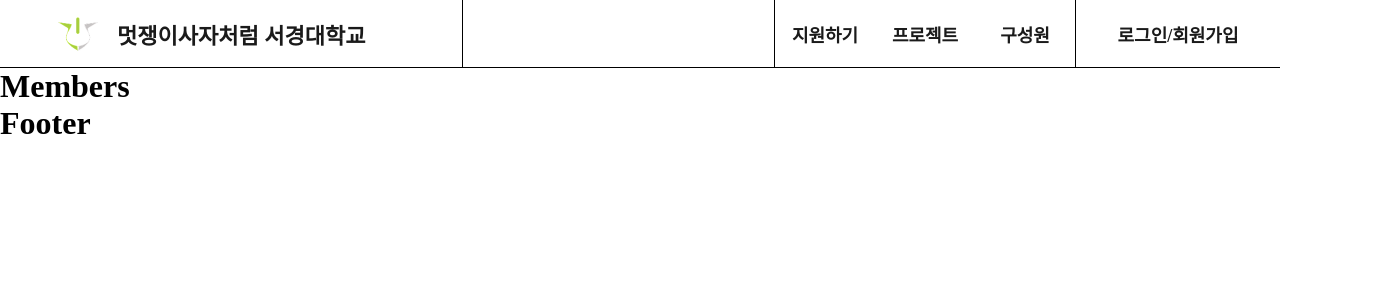
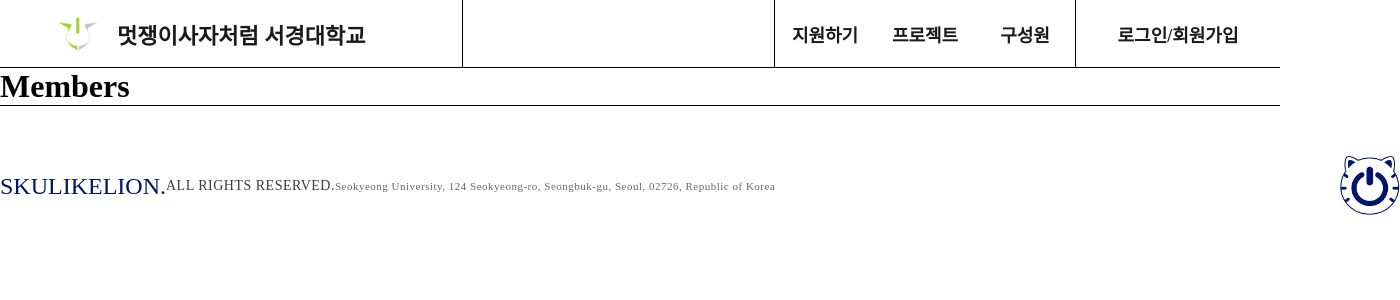
Before and after one commit to seungminng123/likelion14-homepage, a React (Vite) app: page / in a window 1280 px wide. Shown: the top 300 px of the page, 1400 px wide, since content can reach past the window. Built offline with nearby package versions, Linux system fonts and the light colour scheme.

Commit message:
:sparkles: Feat: 헤더 구현 및 푸터 레이아웃 작업 중

```diff
--- a/src/components/footer/Footer.jsx
+++ b/src/components/footer/Footer.jsx
@@ -1,7 +1,63 @@
+import styled from "styled-components";
+import iconurl from '../../assets/icons/skon.png';
+
 export default function Footer(){
     return (
-        <footer>
-            <h1>Footer</h1>
-        </footer>
+        <Wrapper>
+            <FooterContainer>
+                <SkuText> SKULIKELION.</SkuText>
+                <SkuText2> ALL RIGHTS RESERVED.</SkuText2>
+                <SkuText3> Seokyeong University, 124 Seokyeong-ro, Seongbuk-gu, Seoul, 02726, Republic of Korea</SkuText3>
+                <IconBox>
+                    <Icon src={iconurl} />
+                </IconBox>
+            </FooterContainer>
+        </Wrapper>
     );
 }
+
+const Wrapper = styled.div`
+    width: 100%;
+    border-top: 1px solid black;
+`;
+
+const FooterContainer = styled.div`
+    display: flex;
+    align-items: center;
+    width: 1400px;
+    height: 160px;
+    margin: 0 auto;
+`;
+const Icon = styled.img`
+    width: 60px;
+    height: 60px;
+`;
+const IconBox = styled.div`
+    flex: 1;
+    display: flex;
+    justify-content: flex-end;
+`;
+const SkuText = styled.p`
+    color: #00156A;
+    font-size: 24px;
+    font-family: New Font;
+    font-weight: 400;
+    word-wrap: break-word
+`;
+ const SkuText2 = styled.p`
+    color: #3C3C3C;
+    font-size: 14px;
+    font-family: New Font;
+    font-weight: 400;
+    letter-spacing: 0.50px;
+    word-wrap: break-word
+`;
+const SkuText3 = styled.p`
+    color: #686868;
+    font-size: 11px;
+    font-family: New Font;
+    font-weight: 400;
+    line-height: 28px;
+    letter-spacing: 0.50px;
+    word-wrap: break-word;
+`;
--- a/src/components/header/Header.jsx
+++ b/src/components/header/Header.jsx
@@ -23,8 +23,6 @@ export default function Header() {
         </HeaderContainer>
     );
 }
-
-
 
 const Logo = styled.img`
     width: 46px;
```
Also changed, not shown: src/assets/icons/skon.png (added).
